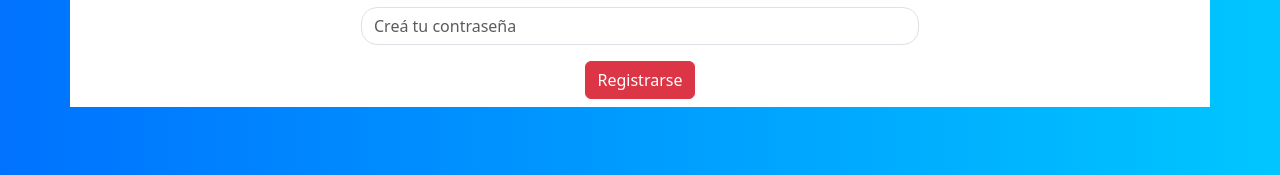
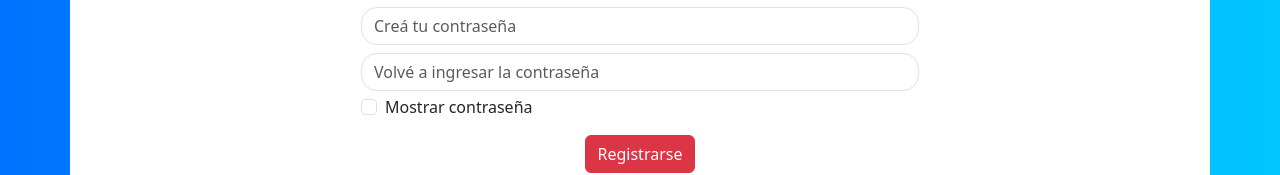
Before and after one commit to rebecaoz/Starcoding-II, a React (Create React App) app: page /register in a window 1280 px wide. Shown: the part 365-540 px from the top of the page. Built offline with nearby package versions, Linux system fonts and the light colour scheme.

Commit message:
Finish the yup validations

```diff
--- a/src/components/RegisterComponent.jsx
+++ b/src/components/RegisterComponent.jsx
@@ -3,16 +3,23 @@ import './style.css';
 import 'bootstrap/dist/css/bootstrap.min.css';
 import { Formik } from "formik";
 import * as Yup from 'yup';
+import { useState } from "react";
 
 const RegisterSchema = Yup.object().shape({
-    name: Yup.string().required('Este campo es obligatorio'),
+    name: Yup.string().required('Este campo es obligatorio').matches(/^[A-Za-z]+$/,'Solo debe incluir letras'),
     id: Yup.number().required('Este campo es obligatorio').typeError('Sólo ingrese números').min(30000000, 'El documento debe ser mayor a 30 millones'),
     phone: Yup.number().typeError('Sólo ingrese números'),
     email: Yup.string().email('Correo inválido').required('Este campo es obligatorio'),
-    password: Yup.string().required('Este campo es obligatorio').min(8, 'Debe tener al menos 8 caracteres').matches(/^(?=(?:.*\d))(?=.*[A-Z])(?=.*[a-z])(?=.*[.,*!?¿¡/#$%&])\S{8,64}$/,'Debe tener al entre 8 y 16 caracteres, al menos un dígito, al menos una minúscula, al menos una mayúscula y al menos un caracter no alfanumérico.'),
+    password: Yup.string().required('Este campo es obligatorio').min(8, 'Debe tener al menos 8 caracteres').matches(/^(?=.*\d)(?=.*[a-z])(?=.*[A-Z])(?=.*[!@#$^&*()_-]).{8,18}$/,'Debe incluir al menos un número, al menos una letra minúscula, al menos una letra mayúscula y al menos un carácter especial.'),
+    verifyPassword: Yup.string()
+        .required('Este campo es obligatorio')
+        .oneOf([Yup.ref('password')],'Las contraseñas no coinciden')
 })
 
 const RegisterComponent = () =>{
+
+    const [visible, setVisible] = useState(false);
+
     return(
         <div>
             <h3 className="mt-5 text-white">Registrate</h3>
@@ -49,8 +56,18 @@ const RegisterComponent = () =>{
                                     {errors.email && <p className="error-name">{errors.email}</p>}
                                 </div>
                                 <div className="form-group mb-2">
-                                    <input type="password" name='password' className="form-control" placeholder="Creá tu contraseña" onChange={handleChange('password')} value={values.password} />
+                                    <input type={visible ? "text" : "password"} name='password' className="form-control" placeholder="Creá tu contraseña" onChange={handleChange('password')} value={values.password} />
                                     {errors.password && <p className="error-name">{errors.password}</p>}
+                                </div>
+                                <div className="form-group mb-2">
+                                    <input type={visible ? "text" : "password"} name='verifyPassword' className="form-control" placeholder="Volvé a ingresar la contraseña" onChange={handleChange('verifyPassword')} value={values.verifyPassword} />
+                                    {errors.verifyPassword && <p className="error-name">{errors.verifyPassword}</p>}
+                                    <div className="form-check text-start mt-1">
+                                        <input className="form-check-input" type="checkbox" value="" id="flexCheckDefault" onChange={()=>setVisible(!visible)}/>
+                                        <label className="form-check-label" for="flexCheckDefault">
+                                           {visible ? "Ocultar contraseña" : "Mostrar contraseña"}
+                                        </label>
+                                    </div>
                                 </div>
                                 <button type="button" className="btn btn-danger m-2">Registrarse</button>
                             </div>
```
